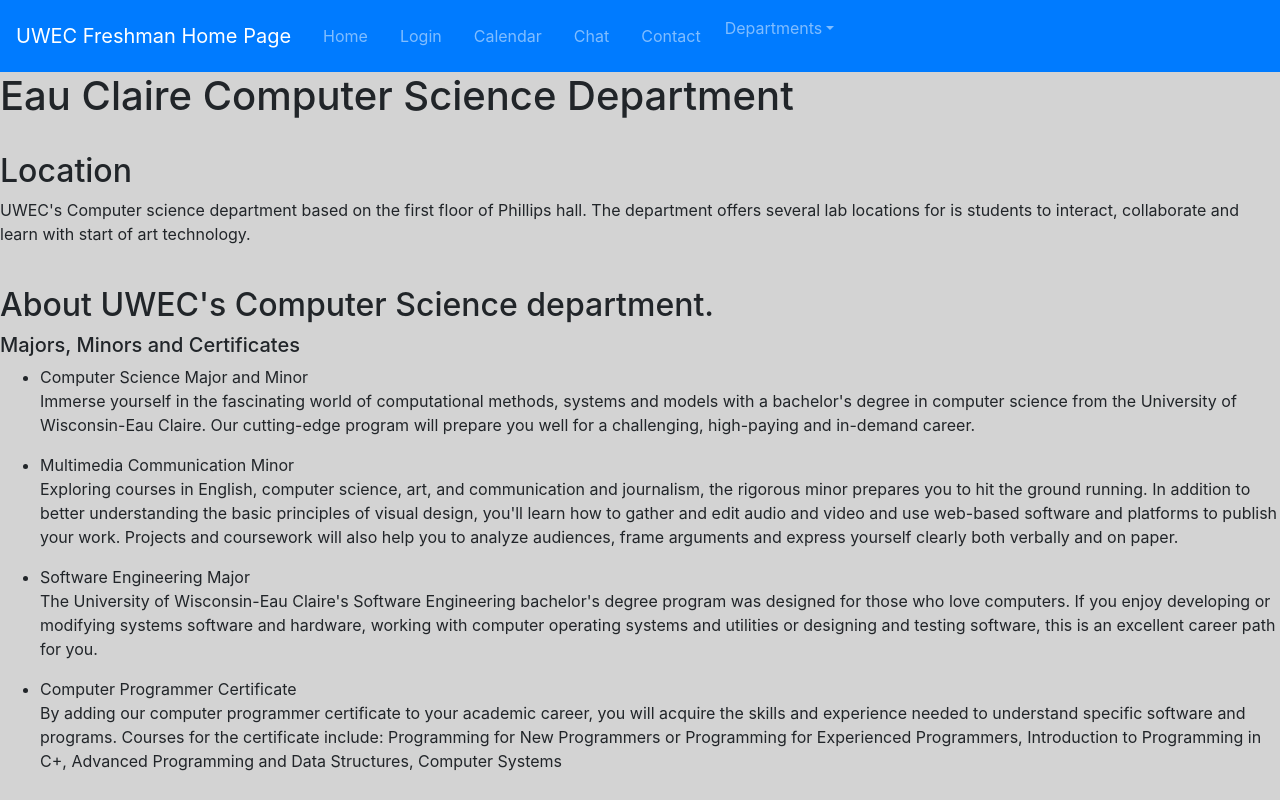
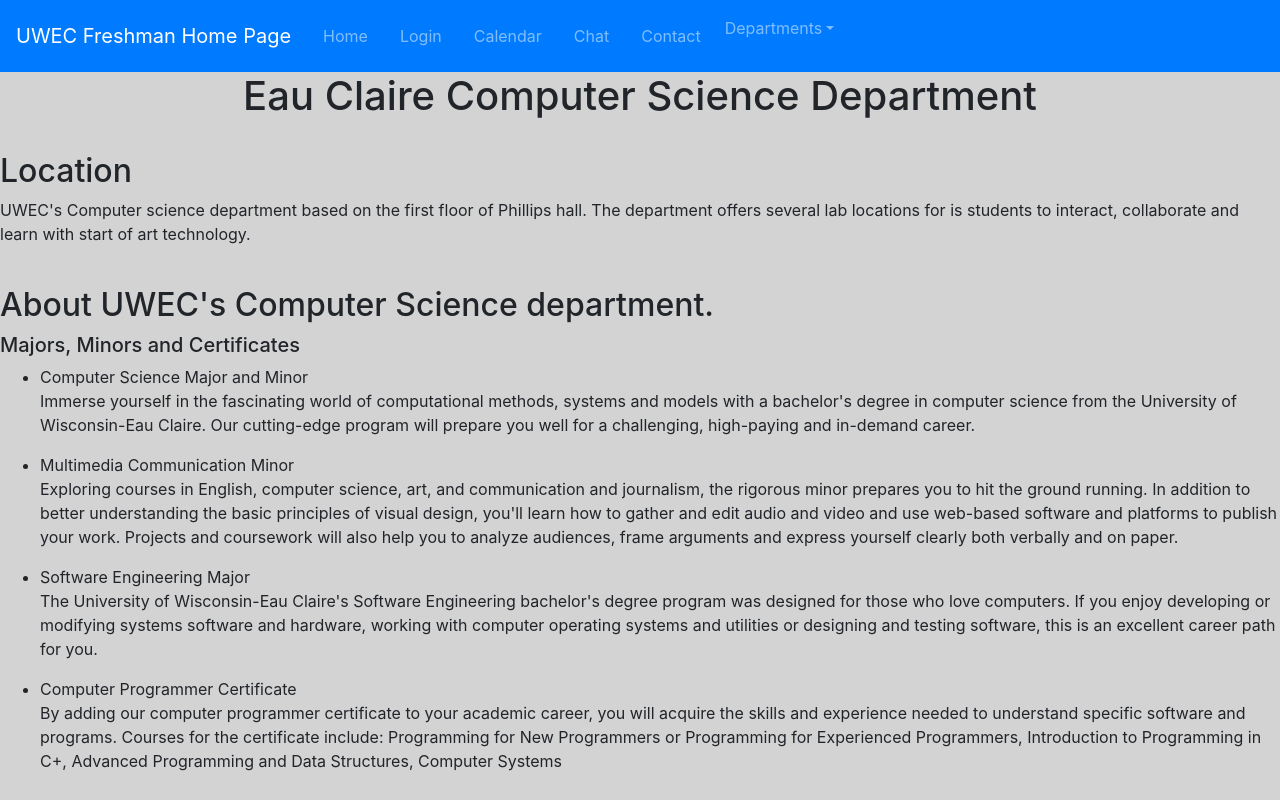
Before and after one commit to jflipp31698/Project-2-CS-268, a React (Create React App) app: page /CSDept in a window 1280 px wide. Shown: the top 800 px of the page. Built offline with nearby package versions, Linux system fonts and the light colour scheme.

Commit message:
added cd department page

```diff
--- a/src/components/CSdept.js
+++ b/src/components/CSdept.js
@@ -7,7 +7,9 @@ class Compsi extends Component {
         return (
           <div className="ComputerScience">
           <header>
+          <div className="header">
               <h1>Eau Claire Computer Science Department</h1>
+              </div>
           </header>
           <br></br>
           <h2>
--- a/src/css/style.css
+++ b/src/css/style.css
@@ -10,3 +10,7 @@ body {
     max-height: 400px;
     color: white;
   }
+
+  .header{
+      text-align: center;
+  }
```
Also changed, not shown: 1 other file (tests, documents, lock files or other folders).
